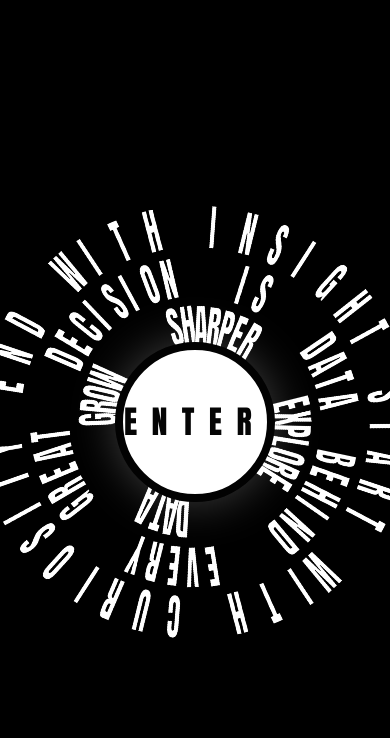
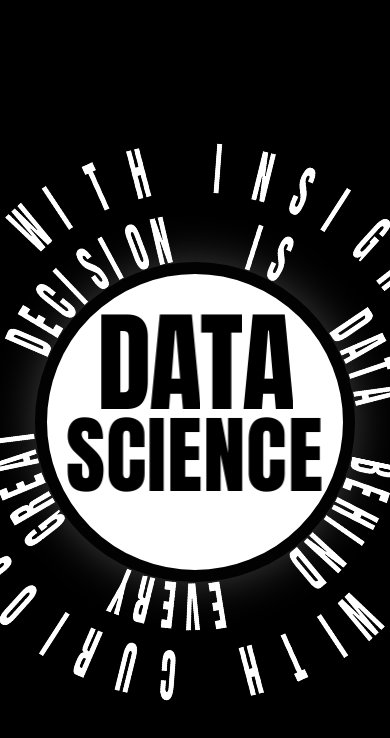
Before and after one commit to Abhishek01samal/dataclub02, a React (Vite) app: page / in a window 390 px wide. Shown: the top 738 px of the page. Built offline with nearby package versions, Linux system fonts and the light colour scheme; a web font is replaced by a local one.

Commit message:
updated today

```diff
--- a/src/animations/Travel_To/TravelToAnimation.jsx
+++ b/src/animations/Travel_To/TravelToAnimation.jsx
@@ -8,7 +8,13 @@ const TravelToAnimation = ({ isActive, onComplete, children }) => {
   const startTimeRef = useRef(null);
   const [isAnimating, setIsAnimating] = useState(false);
 
-  const TIMING = {
+  const isMobile = typeof window !== 'undefined' && window.innerWidth < 768;
+
+  const TIMING = isMobile ? {
+    zoom: 400,
+    expand: 200,
+    total: 600
+  } : {
     zoom: 800,
     expand: 400,
     total: 1200
--- a/src/components/EnterButton.jsx
+++ b/src/components/EnterButton.jsx
@@ -1,12 +1,15 @@
 import React from 'react';
+import Shuffle from './Shuffle';
 
 const EnterButton = ({ onClick }) => {
+  const isMobile = typeof window !== 'undefined' && window.innerWidth < 768;
+
   return (
     <div
       onClick={onClick}
       style={{
-        width: '260px',
-        height: '260px',
+        width: isMobile ? '320px' : '260px',
+        height: isMobile ? '320px' : '260px',
         backgroundColor: 'white',
         borderRadius: '50%',
         display: 'flex',
@@ -15,14 +18,66 @@ const EnterButton = ({ onClick }) => {
         cursor: 'pointer',
         zIndex: 100,
         position: 'relative',
-        border: '8px solid #020202',
+        border: isMobile ? '12px solid #020202' : '8px solid #020202',
         boxShadow: '0 0 45px rgba(255, 255, 255, 0.25)',
-        transition: 'box-shadow 0.05s ease'
+        transition: 'all 0.05s ease'
       }}
     >
+      {isMobile ? (
+        <div style={{
+          position: 'relative',
+          width: '100%',
+          height: '100%',
+          fontFamily: "'Anton', sans-serif",
+          color: '#000'
+        }}>
+          <div style={{
+            position: 'absolute',
+            top: '62%',
+            left: '50%',
+            transform: 'translate(-50%, -50%)',
+            display: 'flex',
+            flexDirection: 'column',
+            alignItems: 'center',
+            justifyContent: 'center',
+            width: '100%'
+          }}>
+            <Shuffle
+              text="DATA"
+              shuffleDirection="right"
+              duration={0.6}
+              animationMode="evenodd"
+              shuffleTimes={1}
+              ease="power3.out"
+              stagger={0.05}
+              threshold={0.1}
+              triggerOnce={false}
+              triggerOnHover={false}
+              loop={true}
+              loopDelay={1.5}
+              style={{ fontSize: '110px', fontWeight: 900, letterSpacing: '-0.02em', lineHeight: 0.7, pointerEvents: 'none', marginTop: '-25px' }}
+            />
+            <Shuffle
+              text="SCIENCE"
+              shuffleDirection="right"
+              duration={0.6}
+              animationMode="evenodd"
+              shuffleTimes={1}
+              ease="power3.out"
+              stagger={0.05}
+              threshold={0.1}
+              triggerOnce={false}
+              triggerOnHover={false}
+              loop={true}
+              loopDelay={1.5}
+              style={{ fontSize: '85px', fontWeight: 900, letterSpacing: '0.01em', marginTop: '-115px', lineHeight: 0.2, pointerEvents: 'none' }}
+            />
+          </div>
+        </div>
+      ) : (
         <span style={{
           color: '#050505',
-        fontWeight: 700,
+          fontWeight: 900,
           fontSize: '32px',
           textTransform: 'uppercase',
           letterSpacing: '0.45em',
@@ -30,6 +85,7 @@ const EnterButton = ({ onClick }) => {
         }}>
           ENTER
         </span>
+      )}
     </div>
   );
 };
--- a/src/components/RingSystem.jsx
+++ b/src/components/RingSystem.jsx
@@ -32,24 +32,30 @@ const RING_CONFIGS = [
   },
 ];
 
-const CENTER_RADIUS = 150;
-const RING_GAP = 100;
+const RingSystem = memo(({ isVisible, onEnterClick }) => {
+  const isMobile = typeof window !== 'undefined' && window.innerWidth < 768;
 
-// Pre-compute ring layout once at module level \u2014 never changes at runtime
-const RINGS = (() => {
-  const rings = [];
-  let currentRadius = CENTER_RADIUS + RING_GAP;
-  RING_CONFIGS.slice().reverse().forEach((config) => {
-    rings.unshift({ ...config, radius: currentRadius });
-    currentRadius += parseInt(config.fontSize) + config.gap;
-  });
-  return rings;
-})();
+  const rings = useMemo(() => {
+    const centerRadius = isMobile ? 180 : 150;
+    const ringGap = isMobile ? 120 : 100;
+    const currentRings = [];
+    let radius = centerRadius + ringGap;
 
-const RingSystem = memo(({ isVisible, onEnterClick }) => {
+    RING_CONFIGS.slice().reverse().forEach((config) => {
+      const fontSize = isMobile ? 65 : parseInt(config.fontSize);
+      currentRings.unshift({
+        ...config,
+        radius,
+        fontSize: `${fontSize}px`
+      });
+      radius += fontSize + (isMobile ? 80 : config.gap);
+    });
+    return currentRings;
+  }, [isMobile]);
+
   return (
     <div className={`hero-shell ${isVisible ? 'hero-shell--visible' : ''}`}>
-      {RINGS.map((ring, index) => (
+      {rings.map((ring, index) => (
         <CircularText
           key={index}
           text={ring.text}
--- a/src/pages/BlankPage/BlankPage.jsx
+++ b/src/pages/BlankPage/BlankPage.jsx
@@ -7,10 +7,12 @@ import ClubRegPage from '../clubreg/ClubRegPage';
 const ReactCloneApp = lazy(() => import('../../components/ReactCloneApp'));
 
 const BlankPage = () => {
+  const isMobile = typeof window !== 'undefined' && window.innerWidth < 768;
+
   return (
     <div className="blank-wrapper">
       <Suspense fallback={null}>
-        <TheVoid />
+        {!isMobile && <TheVoid />}
         <ClubRegPage />
         <ReactCloneApp />
       </Suspense>
--- a/src/pages/clubreg/ClubRegPage.jsx
+++ b/src/pages/clubreg/ClubRegPage.jsx
@@ -9,14 +9,13 @@ import '../clubreg/styles.css';
 gsap.registerPlugin(ScrollTrigger);
 
 function ClubRegPage() {
+  const isMobile = typeof window !== 'undefined' && window.innerWidth < 768;
   const [introMode, setIntroMode] = useState('playing');
-  const [tunnelDepth, setTunnelDepth] = useState('infinite');
-  const [isHyperspeedVisible, setIsHyperspeedVisible] = useState(false);
+  const [tunnelDepth, setTunnelDepth] = useState(isMobile ? 'normal' : 'infinite');
+  const [isHyperspeedVisible, setIsHyperspeedVisible] = useState(isMobile);
   const [showAllMembers, setShowAllMembers] = useState(false);
   const [selectedMember, setSelectedMember] = useState(null);
   const pageWrapperRef = useRef(null);
-
-  const isMobile = typeof window !== 'undefined' && window.innerWidth < 768;
 
   const members = [
     {
@@ -203,7 +202,7 @@ function ClubRegPage() {
   ];
 
   useEffect(() => {
-    const introDuration = isMobile ? 2000 : 8000;
+    const introDuration = isMobile ? 300 : 8000;
     const introTimer = setTimeout(() => {
       setIntroMode('fading');
       setTunnelDepth('normal');
--- a/src/pages/clubreg/styles.css
+++ b/src/pages/clubreg/styles.css
@@ -30,6 +30,13 @@
   z-index: 100;
   opacity: 0;
   visibility: hidden;
+}
+
+@media (max-width: 767px) {
+  .clubreg-page {
+    opacity: 1;
+    visibility: visible;
+  }
 }
 
 .clubreg-page .hero,
```
Lines whose indentation alone changed are shown as unchanged.
